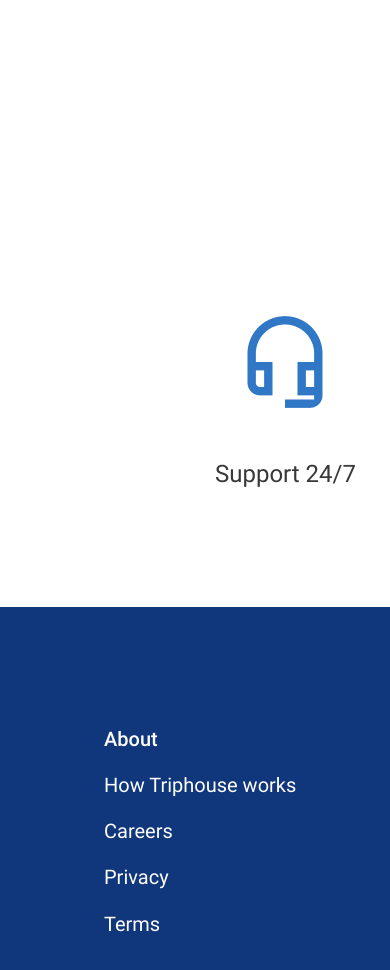
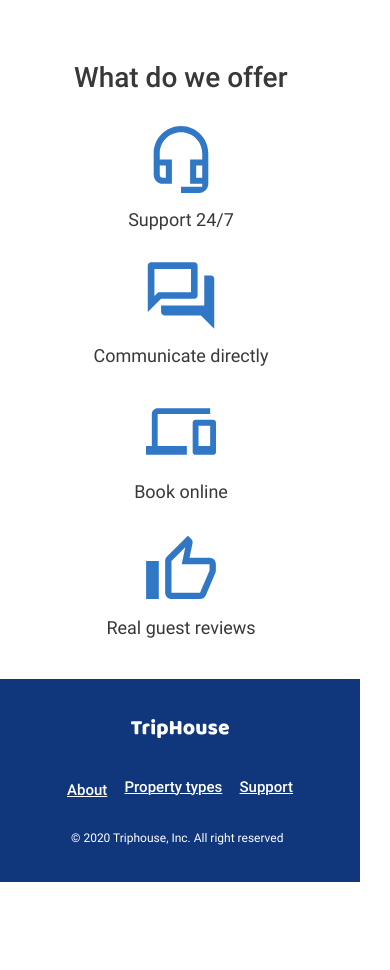
Before and after one commit to tonyakolb/if-html, a website: page index.html in a window 390 px wide. Shown: the part 920-1890 px from the top of the page. After the commit the page ends 1802 px from the top, so only its background shows below. Drawn offline with Linux system fonts and the light colour scheme.

Commit message:
lesson 7 done

```diff
--- a/index.html
+++ b/index.html
@@ -6,7 +6,7 @@
     <meta name="keywords" content="HTML,CSS" />
     <meta name="author" content="Tonya Kolb" />
     <meta name="viewport" content="width=device-width, initial-scale=1.0" />
-    <link href="./styles/style.css" rel="stylesheet" />
+    <link href="styles/advantages-style.css" rel="stylesheet" />
     <link href="./styles/footer-style.css" rel="stylesheet" />
     <link href="./styles/fonts.css" rel="stylesheet" />
     <link href="./styles/top-section.css" rel="stylesheet" />
@@ -27,20 +27,27 @@
               ><span class="roboto-400 title-header">Attractions</span></a
             >
           </div>
+          <svg width="0" height="0" class="hidden">
+            <symbol viewBox="0 0 40 40" id="AccountCircle">
+              <path
+                d="M20 0C8.96 0 0 8.96 0 20C0 31.04 8.96 40 20 40C31.04 40 40 31.04 40 20C40 8.96 31.04 0 20 0ZM20 6C23.32 6 26 8.68 26 12C26 15.32 23.32 18 20 18C16.68 18 14 15.32 14 12C14 8.68 16.68 6 20 6ZM20 34.4C15 34.4 10.58 31.84 8 27.96C8.06 23.98 16 21.8 20 21.8C23.98 21.8 31.94 23.98 32 27.96C29.42 31.84 25 34.4 20 34.4Z"
+              ></path>
+            </symbol>
+            <symbol viewBox="0 0 30 30" id="night">
+              <path
+                d="M25.6101 10.6101V4.38992H19.3899L15 0L10.6101 4.38992H4.38992V10.6101L0 15L4.38992 19.3899V25.6101H10.6101L15 30L19.3899 25.6101H25.6101V19.3899L30 15L25.6101 10.6101ZM15 22.9576C13.8196 22.9576 12.6923 22.6923 11.6844 22.2281C14.4164 20.9682 16.3263 18.2096 16.3263 15C16.3263 11.7905 14.4164 9.03183 11.6844 7.77188C12.6923 7.30769 13.8196 7.04244 15 7.04244C19.3899 7.04244 22.9576 10.6101 22.9576 15C22.9576 19.3899 19.3899 22.9576 15 22.9576Z"
+              ></path>
+            </symbol>
+          </svg>
           <div class="icons">
-            <a href="/" class="logo_sett">
-              <svg viewBox="0 0 30 30">
-                <path
-                  d="M25.61 10.61V4.39h-6.22L15 0l-4.39 4.39H4.39v6.22L0 15l4.39 4.39v6.22h6.22L15 30l4.39-4.39h6.22v-6.22L30 15l-4.39-4.39ZM15 22.958a7.924 7.924 0 0 1-3.316-.73c2.732-1.26 4.642-4.018 4.642-7.228s-1.91-5.968-4.642-7.228A7.924 7.924 0 0 1 15 7.042c4.39 0 7.958 3.568 7.958 7.958 0 4.39-3.568 7.958-7.958 7.958Z"
-                /></svg
+            <a href="/" class="logo_sett"
+              ><svg class="sett_icon">
+                <use href="#night"></use></svg
             ></a>
             <a href="/" class="logo_acc">
-              <svg viewBox="0 0 40 40">
-                <path
-                  d="M20 0C8.96 0 0 8.96 0 20s8.96 20 20 20 20-8.96 20-20S31.04 0 20 0Zm0 6c3.32 0 6 2.68 6 6s-2.68 6-6 6-6-2.68-6-6 2.68-6 6-6Zm0 28.4c-5 0-9.42-2.56-12-6.44.06-3.98 8-6.16 12-6.16 3.98 0 11.94 2.18 12 6.16-2.58 3.88-7 6.44-12 6.44Z"
-                />
-              </svg>
-            </a>
+              <svg class="acc_icon">
+                <use href="#AccountCircle"></use></svg
+            ></a>
           </div>
         </nav>
       </div>
@@ -99,28 +106,85 @@
       <p class="title">What do we offer</p>
       <div class="highlight"></div>
       <div class="blocks">
+        <svg width="0" height="0" class="hidden">
+          <symbol
+            fill="none"
+            xmlns="http://www.w3.org/2000/svg"
+            viewBox="0 0 100 68"
+            id="book_online"
+          >
+            <path
+              d="M16.6667 8.99996H91.6667V0.666626H16.6667C12.0833 0.666626 8.33333 4.41663 8.33333 8.99996V54.8333H0V67.3333H58.3333V54.8333H16.6667V8.99996ZM95.8333 17.3333H70.8333C68.5417 17.3333 66.6667 19.2083 66.6667 21.5V63.1666C66.6667 65.4583 68.5417 67.3333 70.8333 67.3333H95.8333C98.125 67.3333 100 65.4583 100 63.1666V21.5C100 19.2083 98.125 17.3333 95.8333 17.3333ZM91.6667 54.8333H75V25.6666H91.6667V54.8333Z"
+              fill="#3077C6"
+            ></path>
+          </symbol>
+          <symbol
+            fill="none"
+            xmlns="http://www.w3.org/2000/svg"
+            viewBox="0 0 84 84"
+            id="communicate"
+          >
+            <path
+              d="M54.5 8.66671V37.8334H13.5417L8.66666 42.7084V8.66671H54.5ZM58.6667 0.333374H4.5C2.20833 0.333374 0.333328 2.20837 0.333328 4.50004V62.8334L17 46.1667H58.6667C60.9583 46.1667 62.8333 44.2917 62.8333 42V4.50004C62.8333 2.20837 60.9583 0.333374 58.6667 0.333374ZM79.5 17H71.1667V54.5H17V62.8334C17 65.125 18.875 67 21.1667 67H67L83.6667 83.6667V21.1667C83.6667 18.875 81.7917 17 79.5 17Z"
+              fill="#3077C6"
+            ></path>
+          </symbol>
+          <symbol
+            fill="none"
+            xmlns="http://www.w3.org/2000/svg"
+            viewBox="0 0 92 84"
+            id="review"
+          >
+            <path
+              d="M83.5 29.3333H57.2083L61.1667 10.2916L61.2917 8.95829C61.2917 7.24996 60.5833 5.66663 59.4583 4.54163L55.0417 0.166626L27.625 27.625C26.0833 29.125 25.1667 31.2083 25.1667 33.5V75.1666C25.1667 79.75 28.9167 83.5 33.5 83.5H71C74.4583 83.5 77.4167 81.4166 78.6667 78.4166L91.25 49.0416C91.625 48.0833 91.8333 47.0833 91.8333 46V37.6666C91.8333 33.0833 88.0833 29.3333 83.5 29.3333ZM83.5 46L71 75.1666H33.5V33.5L51.5833 15.4166L46.9583 37.6666H83.5V46ZM0.166656 33.5H16.8333V83.5H0.166656V33.5Z"
+              fill="#3077C6"
+            ></path>
+          </symbol>
+          <symbol
+            fill="none"
+            xmlns="http://www.w3.org/2000/svg"
+            viewBox="0 0 76 92"
+            id="support"
+          >
+            <path
+              d="M67.1667 54.3333V71H58.8333V54.3333H67.1667ZM17.1667 54.3333V71H13C10.7083 71 8.83333 69.125 8.83333 66.8333V54.3333H17.1667ZM38 0.166626C17.2917 0.166626 0.5 16.9583 0.5 37.6666V66.8333C0.5 73.75 6.08333 79.3333 13 79.3333H25.5V46H8.83333V37.6666C8.83333 21.5416 21.875 8.49996 38 8.49996C54.125 8.49996 67.1667 21.5416 67.1667 37.6666V46H50.5V79.3333H67.1667V83.5H38V91.8333H63C69.9167 91.8333 75.5 86.25 75.5 79.3333V37.6666C75.5 16.9583 58.7083 0.166626 38 0.166626Z"
+              fill="#3077C6"
+            ></path>
+          </symbol>
+        </svg>
         <div class="block">
-          <img src="./images/HeadsetMicOutlined.png" alt="support" />
+          <svg class="icon">
+            <use href="#support" />
+          </svg>
           <span class="text-advantages">Support 24/7</span>
         </div>
         <div class="block">
-          <img src="./images/ForumOutlined.png" alt="chat" />
+          <svg class="icon">
+            <use href="#communicate"></use>
+          </svg>
           <span class="text-advantages">Communicate directly</span>
         </div>
         <div class="block">
-          <img src="./images/DevicesOutlined.png" alt="booking" />
+          <svg class="icon">
+            <use href="#book_online"></use>
+          </svg>
           <span class="text-advantages">Book online</span>
         </div>
         <div class="block">
-          <img src="./images/ThumbUpAltOutlined.png" alt="reviews" />
+          <svg class="icon">
+            <use href="#review"></use>
+          </svg>
           <span class="text-advantages">Real guest reviews</span>
         </div>
       </div>
     </div>
     <footer>
+      <div class="logotype">
+        <img src="/images/triphouse-logo-white.svg" alt="logo" />
+      </div>
       <div class="main">
         <div class="about">
-          <a href="/"><span class="text-bold">About</span></a>
+          <a href="/"><span class="text-bold before">About</span></a>
           <a href="/"><span class="text">How Triphouse works</span></a>
           <a href="/"><span class="text">Careers</span></a>
           <a href="/"><span class="text">Privacy</span></a>
@@ -129,20 +193,20 @@
         <div class="property">
           <a href="/"><span class="text-bold">Property types</span></a>
           <a href="/"><span class="text">Guests houses</span></a>
-          <a href="/"> <span class="text">Hotels</span></a>
+          <a href="/"><span class="text">Hotels</span></a>
           <a href="/"><span class="text">Apartments</span></a>
           <a href="/"><span class="text">Villas</span></a>
           <a href="/"><span class="text">Holiday homes</span></a>
           <a href="/"><span class="text">Hostels</span></a>
         </div>
         <div class="support">
-          <a href="/"><span class="text-bold">Support</span></a>
+          <a href="/"><span class="text-bold after">Support</span></a>
           <a href="/"><span class="text">Contact Customer Service</span></a>
           <a href="/"><span class="text">FAQ</span></a>
         </div>
       </div>
       <div class="company">
-        <span class="text-small"
+        <span class="document"
           >&copy; 2020 Triphouse, Inc. All right reserved</span
         >
       </div>
--- /dev/null
+++ b/styles/advantages-style.css
@@ -0,0 +1,97 @@
+.advantages {
+  border: 1px solid #ffffff;
+  min-height: 569px;
+}
+
+.title {
+  font-family: "Roboto", sans-serif;
+  font-size: 40px;
+  font-style: normal;
+  font-weight: 500;
+  color: #383838;
+  margin: 120px 565px 0;
+}
+
+.highlight {
+  background: #f5bd41;
+  width: 100px;
+  min-height: 4px;
+  margin: 20px 670px 0;
+}
+
+.blocks {
+  margin: 84px 104px 0 104px;
+  display: flex;
+  align-items: center;
+  justify-content: space-between;
+  flex-direction: row;
+}
+
+.block {
+  width: 296px;
+  height: 176px;
+  display: flex;
+  align-items: center;
+  flex-direction: column;
+}
+
+.text-advantages {
+  margin-top: 48px;
+  font-family: "Roboto", sans-serif;
+  font-size: 24px;
+  font-style: normal;
+  font-weight: 400;
+  color: #383838;
+}
+
+.icon {
+  width: 100px;
+  height: 100px;
+}
+
+@media screen and (max-width: 500px) {
+  .advantages {
+    margin: 0;
+    width: 360px;
+    height: 641px;
+  }
+
+  .title {
+    font-family: "Roboto", sans-serif;
+    font-size: 28px;
+    font-style: normal;
+    margin: 24px 73px 0;
+    font-weight: 500;
+  }
+
+  .block {
+    width: 214px;
+    height: 104px;
+    display: flex;
+    align-items: center;
+    flex-direction: column;
+    margin-top: 32px;
+  }
+
+  .highlight {
+    display: none;
+  }
+
+  .icon {
+    width: 70px;
+    height: 70px;
+  }
+
+  .text-advantages {
+    font-size: 18px;
+    margin-top: 16px;
+  }
+
+  .blocks {
+    margin-top: 0;
+    display: flex;
+    align-items: center;
+    justify-content: space-between;
+    flex-direction: column;
+  }
+}
--- a/styles/footer-style.css
+++ b/styles/footer-style.css
@@ -1,9 +1,9 @@
 span {
-  color: #ffffff;
+  color: white;
 }
 
 footer {
-  min-height: 630px;
+  height: 630px;
   padding: 120px 272px 0 104px;
   background: #10367c;
 }
@@ -54,13 +54,80 @@ footer {
   margin: 87px 0 120px 1px;
 }
 
-.text-small {
+.document {
   font-family: "Roboto", sans-serif;
   font-size: 14px;
   font-style: normal;
   font-weight: 400;
 }
 
-a{
+a {
   text-decoration: none;
 }
+
+.logotype{
+  display: none;
+}
+
+@media only screen and (max-width: 500px) {
+  footer {
+    padding:0;
+    max-width: 360px;
+    height: 203px;
+  }
+
+  .text {
+    display: none;
+  }
+
+  a {
+    text-decoration: underline;
+    text-decoration-color: #ffffff;
+    text-decoration-thickness: 1px;
+  }
+
+  .logotype{
+    display: flex;
+    padding-top: 40px;
+    margin-bottom: 40px;
+    margin-left: 131px;
+  }
+
+  .text-bold{
+    font-family: "Roboto", sans-serif;
+    font-size: 15px;
+    font-style: normal;
+    font-weight: 500;
+  }
+
+  .before{
+    margin-left: 67px;
+  }
+
+  .after{
+    margin-right: 67px;
+  }
+
+  .about {
+    height: 18px;
+  }
+
+  .property {
+    height: 18px;
+  }
+
+  .support {
+    height: 18px;
+  }
+
+  .company {
+    margin: 32px 71px 40px;
+  }
+
+  .document {
+    font-family: "Roboto", sans-serif;
+    font-size: 12px;
+    font-style: normal;
+    font-weight: 400;
+  }
+}
--- a/styles/style.css
+++ /dev/null
@@ -1,43 +0,0 @@
-.advantages {
-  border: 1px solid #ffffff;
-  min-height: 569px;
-}
-
-.title {
-  font-family: "Roboto", sans-serif;
-  font-size: 40px;
-  font-style: normal;
-  font-weight: 500;
-  color: #383838;
-  margin: 120px 565px 0;
-}
-
-.highlight {
-  background: #f5bd41;
-  width: 100px;
-  min-height: 4px;
-  margin: 20px 670px 0;
-}
-
-.blocks {
-  margin: 84px 206px 0 214px;
-  display: flex;
-  align-items: center;
-  justify-content: space-between;
-  flex-direction: row;
-}
-
-.block {
-  display: flex;
-  align-items: center;
-  flex-direction: column;
-}
-
-.text-advantages {
-  margin-top: 48px;
-  font-family: "Roboto", sans-serif;
-  font-size: 24px;
-  font-style: normal;
-  font-weight: 400;
-  color: #383838;
-}
```
Also changed, not shown: styles/top-section.css (+12 -9 lines), images/DevicesOutlined.png (deleted), images/ForumOutlined.png (deleted), images/HeadsetMicOutlined.png (deleted), images/ThumbUpAltOutlined.png (deleted), images/nav_sprite.svg (added), images/sprite.svg (added), images/triphouse-logo-white.svg (added).
